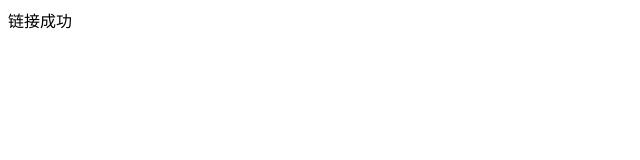
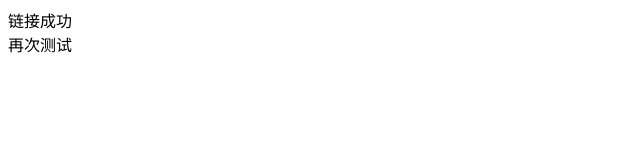
Before and after one commit to caimingde007/new-projict, a website: page index.html in a window 1280 px wide. Shown: the whole page, without its empty margins (0-640 px from the left). Drawn offline with Linux system fonts and the light colour scheme.

Commit message:
再次测试

```diff
--- a/index.html
+++ b/index.html
@@ -9,5 +9,6 @@
 </head>
 <body>
     <div>链接成功</div>
+    <div>再次测试</div>
 </body>
 </html>
```
